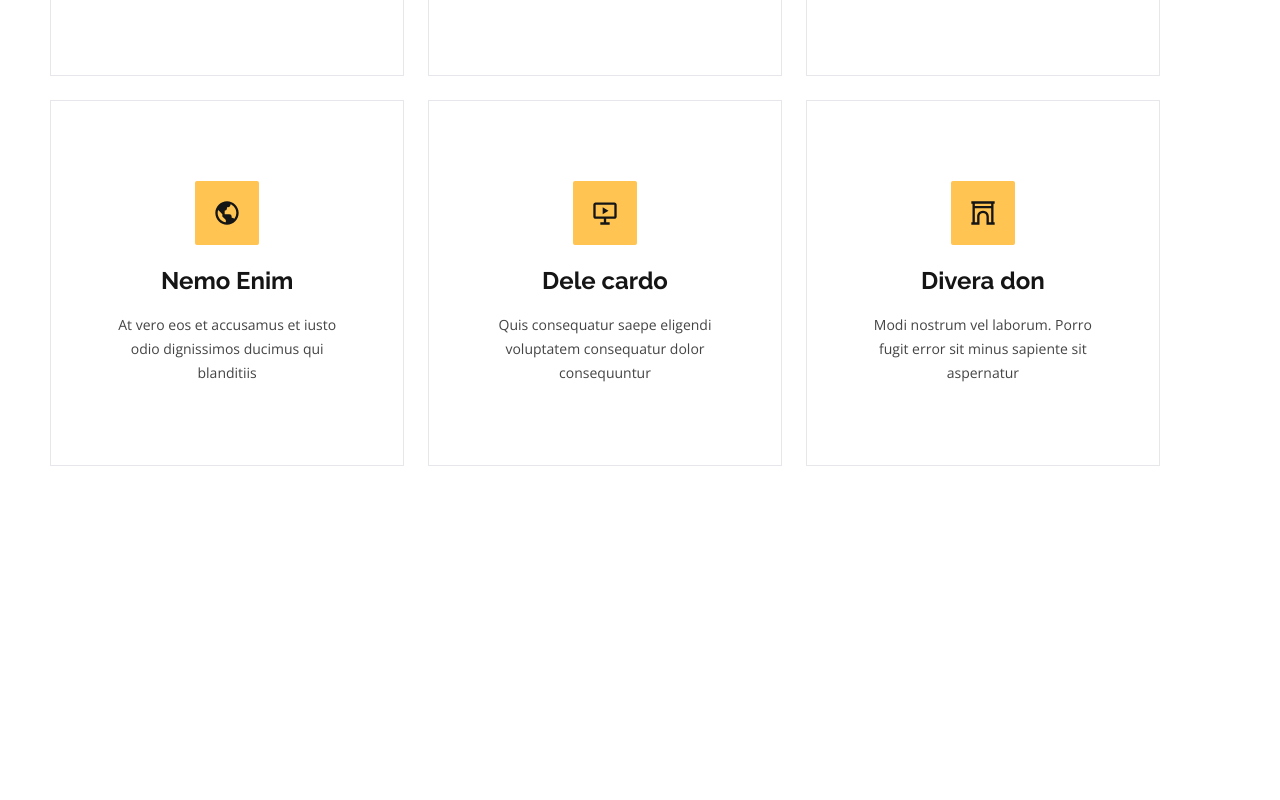
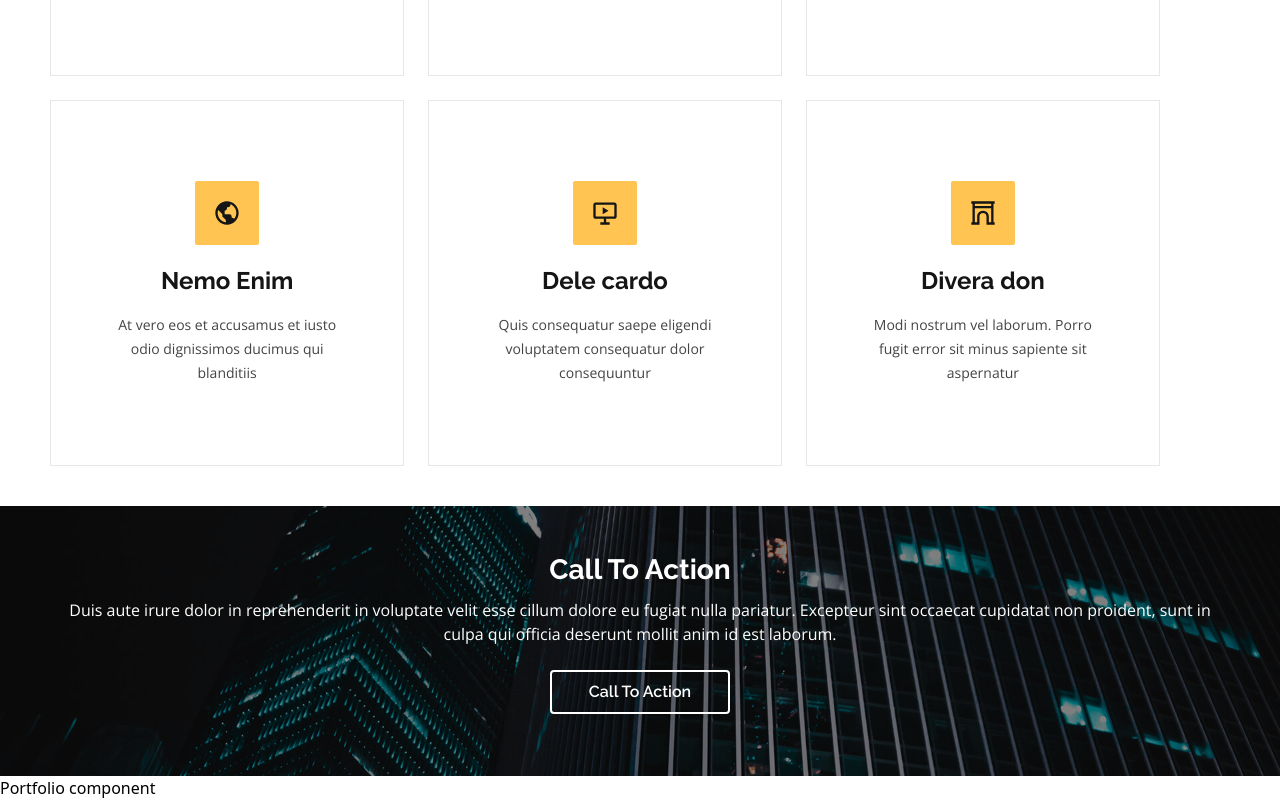
Before and after one commit to bismarkboateng/next-ui-pro, a React (Vite) app: page / in a window 1280 px wide. Shown: the part 2469-3269 px from the top of the page. Before the commit the page ends 2935 px from the top, so only its background shows below. Built offline with nearby package versions, Linux system fonts and the light colour scheme.

Commit message:
implement call to action component

```diff
--- a/src/App.jsx
+++ b/src/App.jsx
@@ -1,6 +1,6 @@
 import {
   Navbar, Herosection, About, Companies, Features,
-  Services
+  Services, Calltoaction, Portfolio
 } from "./components"
 
 export default function App() {
@@ -13,6 +13,8 @@ export default function App() {
       <Companies />
       <Features />
       <Services />
+      <Calltoaction />
+      <Portfolio />
     </div>
   )
 }
--- a/src/assets/index.js
+++ b/src/assets/index.js
@@ -1,3 +1,4 @@
 export { default as Heroimage } from "./images/hero-bg.jpg"
 export { default as About } from "./images/about.jpg"
 export { default as FeaturesImage } from "./images/features.jpg"
+export { default as CallToAction } from "./images/cta-bg.jpg"
--- a/src/components/Calltoaction/index.jsx
+++ b/src/components/Calltoaction/index.jsx
@@ -1,7 +1,33 @@
-
+import {Button } from ".."
 
 export default function index() {
   return (
-    <div>Call to action component</div>
+    <>
+
+      <section className="relative bg-callToAction w-[100%] h-[270px] bg-cover bg-center
+        flex flex-row justify-center items-center">
+
+        <div className="absolute top-0 left-0 w-[100%] h-[100%] call-to-action z-0" />
+
+        <div className="absolute z-[10] flex flex-col w-[95%] justify-center items-center">
+          <h3 className="text-[28px] font-Raleway text-white font-bold leading-[1.2px]">
+            Call To Action
+          </h3>
+
+          <p className="w-[95%] text-base text-center font-OpenSans
+            mt-7 text-white">
+            Duis aute irure dolor in reprehenderit in voluptate velit esse cillum dolore eu fugiat nulla pariatur. Excepteur sint occaecat cupidatat non proident, sunt in culpa qui officia deserunt mollit anim id est laborum.
+          </p>
+
+          <Button
+            className="py-[8px] px-[28px] border-2 border-white text-base font-semibold
+            rounded text-white font-Raleway mt-6 w-[180px] cursor-pointer"
+          >
+            Call To Action
+          </Button>
+        </div>
+
+      </section>
+    </>
   )
 }
--- a/src/components/Services/index.jsx
+++ b/src/components/Services/index.jsx
@@ -3,7 +3,7 @@ import { cardInfo } from "./Data"
 
 export default function index() {
   return (
-    <section className="mt-32 md:w-[95%] mx-auto
+    <section className="mt-32 mb-10 md:w-[95%] mx-auto
     2xl:w-[70%]">
 
       <div className="flex flex-row gap-2 ml-3 md:ml-5">
--- a/src/index.css
+++ b/src/index.css
@@ -32,3 +32,7 @@
 .backgroundOverlay {
   background: rgba(0, 0, 0, 0.55);
 }
+
+.call-to-action {
+  background: rgba(0, 0, 0, 0.45);
+}
--- a/tailwind.config.js
+++ b/tailwind.config.js
@@ -11,7 +11,8 @@ module.exports = {
         Raleway: ['Raleway', 'sans-serif'],
       },
       backgroundImage: {
-        "hero":  "url('/src/assets/images/hero-bg.jpg')"
+        "hero":  "url('/src/assets/images/hero-bg.jpg')",
+        "callToAction":  "url('/src/assets/images/cta-bg.jpg')"
       }
     },
   },
```
Also changed, not shown: src/assets/images/cta-bg.jpg (added).
